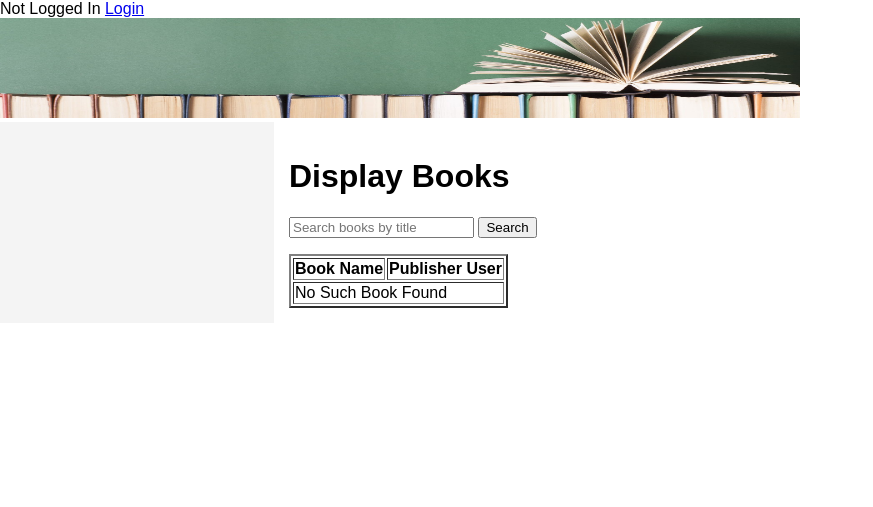
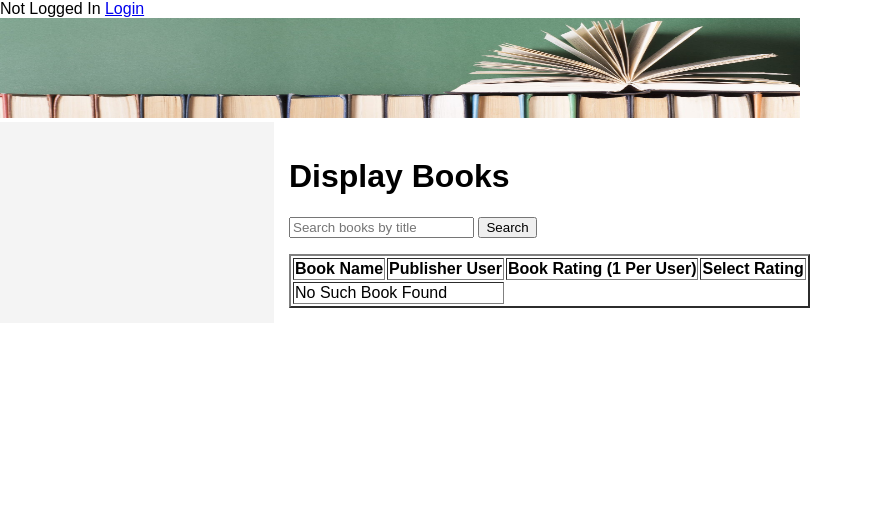
Before and after one commit to weihaoliu1/CS3337-Project, a Django app: template CS3337S1/bookEx/bookEx/templates/bookMng/displaybooks.html in a window 1280 px wide. Shown: the top 507 px of the page, without its empty margins (0-873 px from the left). Run offline with Django 3.2, Linux system fonts and the light colour scheme; the template is opened without the code that fills it, so the values that code supplies are empty.

Commit message:
Update displaybooks.html
Changed displaybooks to display ratings. indentation may be off

```diff
--- a/CS3337S1/bookEx/bookEx/templates/bookMng/displaybooks.html
+++ b/CS3337S1/bookEx/bookEx/templates/bookMng/displaybooks.html
@@ -25,13 +25,45 @@
         <th>
             Publisher User
         </th>
+        <th>
+            Book Rating (1 Per User)
+         </th>
+         <th>
+            Select Rating
+         </th>
     </tr>
  {% if books %}
         {% for book in books %}
             <tr>
                 <td><a href="book_detail/{{ book.id }}">{{ book.name }}</a></td>
                 <td>{{ book.username }}</td>
-            </tr>
+
+             <td>
+               {% if book.avg_rating %}
+                   Average Rating: {{ book.avg_rating|floatformat:1 }}
+               {% else %}
+                   No ratings yet.
+               {% endif %}
+             </td>
+             <td>
+               {% if user.is_authenticated %}
+                   <form method="post" action="{% url 'rate_book' book.id %}">
+                       {% csrf_token %}
+                       <label for="rating">:</label>
+                       <select name="rating" id="rating">
+                           <option value="1">1</option>
+                           <option value="2">2</option>
+                           <option value="3">3</option>
+                           <option value="4">4</option>
+                           <option value="5">5</option>
+                    </select>
+                    <button type="submit">Submit Rating</button>
+                </form>
+            {% else %}
+                <p>Please log in to rate this book.</p>
+            {% endif %}
+        </td>
+      </tr>
         {% endfor %}
     {% else %}
         <tr>
```
